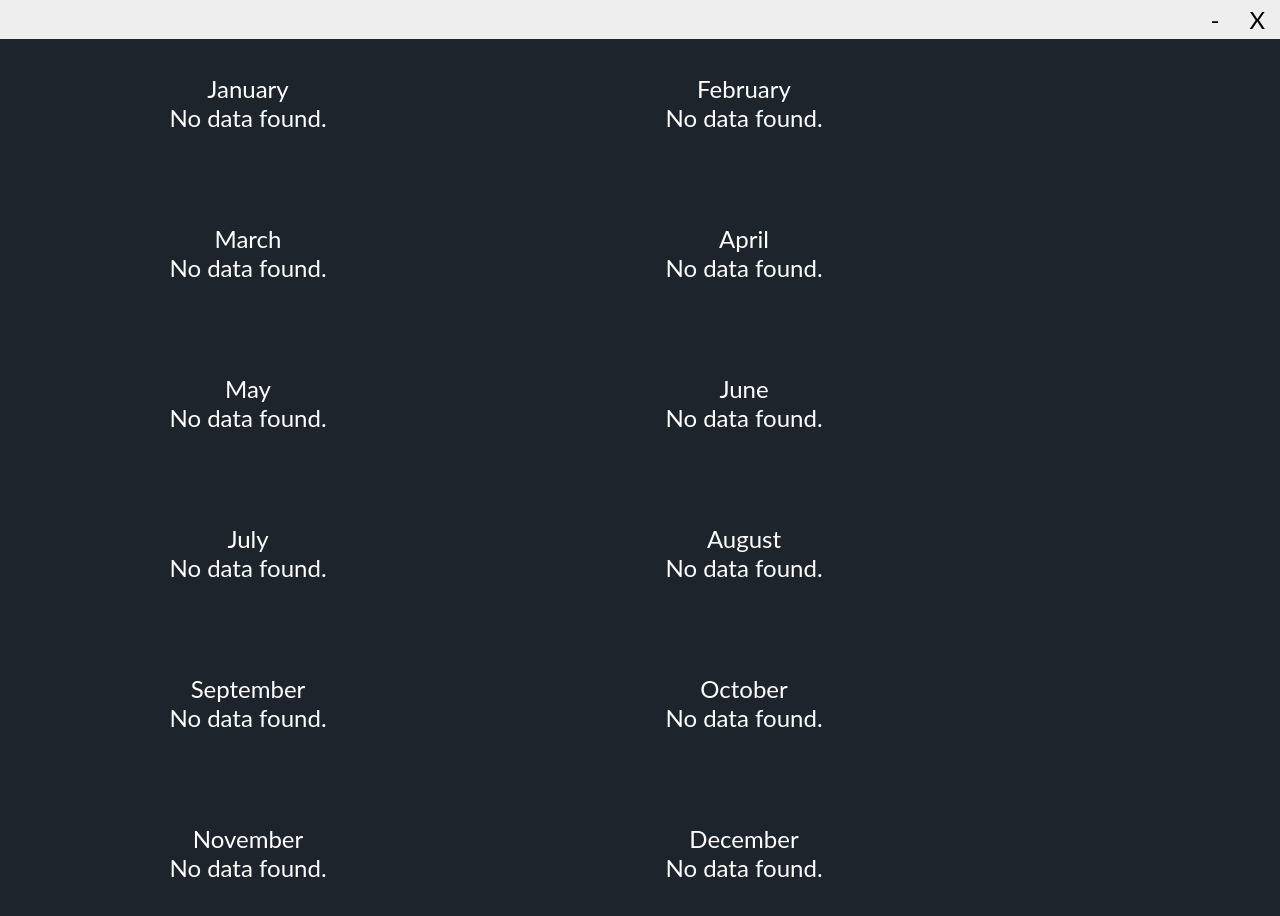
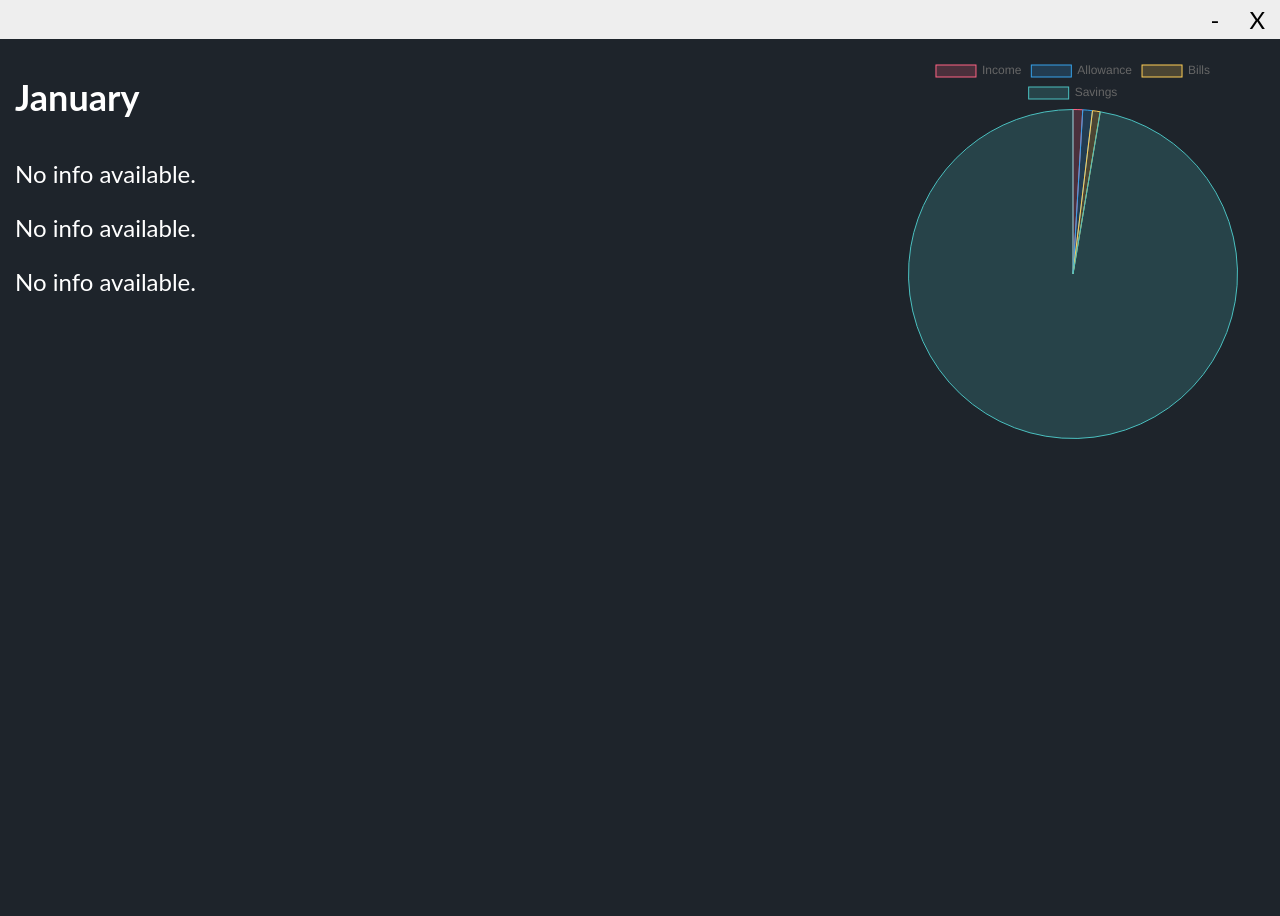
Before and after one commit to rrajra/Budgeteer, an Electron app: page statsPage.html in a window 1280 px wide. After the commit the page ends 800 px from the top, so only its background shows below. Drawn offline with nearby package versions, Linux system fonts and the light colour scheme; no server answers.

Commit message:
Overhauled previous info page.

```diff
--- a/css/stats.css
+++ b/css/stats.css
@@ -69,3 +69,72 @@ header {
 	min-width: 406px;
 	min-height: 60px;
 }
+.monthList p {
+	cursor: pointer;
+	justify-content: normal;
+	padding-left: 15px;
+	width: 150px;
+	font-size: 1.5em;
+}
+.monthList li {
+	color:white;
+	cursor: pointer;
+	overflow: hidden;
+	padding-left: 15px;
+	height: 25%;
+	padding-top: 15px;
+	padding-bottom: 15px;
+}
+.monthList ul:hover {
+	color: lightyellow;
+}
+#monthSelector {
+	margin-top: 75px;
+}
+#displayedMonth:hover {
+	color: rgba(81, 203, 238, 1);
+}
+.Stats {
+	width: 50%;
+}
+.monthList {
+	width: 50%;
+}
+.Stats p {
+	cursor: default;
+	margin-top: 25px;
+	justify-content: normal;
+	padding-left: 15px;
+}
+.hiddenMonths {
+	overflow-y: scroll;
+	width: 175px;
+	height: 145px;
+	display: none;
+	background-color: #1b1e22;
+	scrollbar-width: thin;          /* "auto" or "thin"  */
+	scrollbar-color: blue orange;   /* scroll thumb & track */
+}
+#displayedMonth {
+	padding-bottom: 15px;
+	font-weight: bold;
+}
+#myChart {
+	width: 384px !important;
+	height: 384px !important;
+}
+.canvas {
+	display: flex;
+	flex-direction: row-reverse;
+	margin-right: 0;
+	position: absolute;
+	top: 55px;
+	right: 15px;
+	z-index: 0;
+	overflow: hidden;
+}
+.Everything {
+	display: flex;
+	flex-direction: column;
+	overflow: hidden;
+}
--- /dev/null
+++ b/stats.js
@@ -0,0 +1,101 @@
+document.getElementById('displayedMonth').addEventListener('click', showMenu)
+document.getElementById('uList').addEventListener('click', selectMonth)
+
+window.$ = window.jQuery = require('jquery');
+
+var showing;
+
+var currentMonth = "January";
+var incomeInt = 5;
+var allowanceInt = 5;
+var billsInt = 4;
+var savings = 515;
+
+//Since January is starting date, load data from that 1st.
+window.onload = function(){
+    LoadMonthInfo();
+}
+
+function showMenu() {
+    if(showing == false) {
+    document.getElementById('hideMonths').style.display = "block"
+    showing = true
+    }
+    else {
+        document.getElementById('hideMonths').style.display = "none"
+        showing = false;
+    }
+}
+
+function LoadMonthInfo() {
+    const fs = require('fs');
+    var userData = fs.readFile(__dirname + "\\months" + "\\monthlyData.json", 'utf8', function (err, data) {
+
+    console.log("data is " + data);
+    var parsed = JSON.parse(data);
+    month = parsed.month;
+
+    for(var i = 0; i < parsed.length; i++) {
+        var obj = parsed[i];
+
+        console.log("OBJ is " + obj);
+        console.log("Obj ID(MO) is = " + obj.month0);
+    }
+
+
+   // incomeInt = x;
+   // allowanceInt = x;
+   // billsInt = x;
+   // savings = x;
+})
+makeGraph();
+}
+
+
+function selectMonth() {
+
+    document.getElementById('displayedMonth').textContent
+}
+
+$('.ulClass li').on('click', function () { // internally will iterate and add listener to each li
+    var that = $(this);
+    that.parent().find('li.active').removeClass('active'); // go to parent and then find li
+    $(this).addClass('active');
+    currentMonth = this.innerHTML;
+    console.log(this.innerHTML);
+    document.getElementById('displayedMonth').innerHTML = this.innerHTML;
+    LoadMonthInfo();
+    showMenu();
+});
+
+
+function makeGraph () {
+    var ctx = document.getElementById('myChart');
+    var myChart = new Chart(ctx, {
+    type: 'pie',
+    data: {
+        labels: ['Income', 'Allowance', 'Bills', 'Savings'],
+        datasets: [{
+            label: 'Budget',
+            data: [incomeInt, allowanceInt, billsInt, savings],
+            backgroundColor: [
+                'rgba(255, 99, 132, 0.2)',
+                'rgba(54, 162, 235, 0.2)',
+                'rgba(255, 206, 86, 0.2)',
+                'rgba(75, 192, 192, 0.2)',
+                'rgba(153, 102, 255, 0.2)',
+                'rgba(255, 159, 64, 0.2)'
+            ],
+            borderColor: [
+                'rgba(255, 99, 132, 1)',
+                'rgba(54, 162, 235, 1)',
+                'rgba(255, 206, 86, 1)',
+                'rgba(75, 192, 192, 1)',
+                'rgba(153, 102, 255, 1)',
+                'rgba(255, 159, 64, 1)'
+            ],
+            borderWidth: 1
+        }]
+    },
+});
+}
--- a/statsPage.html
+++ b/statsPage.html
@@ -16,11 +16,37 @@
       </header>
     </div>
 
+<div class="Everything">
+      <div class="monthList" id="monthSelector">
+        <p id="displayedMonth">January</p>
+        <div class="hiddenMonths" id="hideMonths">
+        <ul id="uList" class="ulClass">
+          <li id="Jan">January</li>
+          <li id="Feb">February</li>
+          <li id="Mar">March</li>
+          <li id="Apr">April</li>
+          <li id="May">May</li>
+          <li id="Jun">June</li>
+          <li id="Jul">July</li>
+          <li id="Aug">August</li>
+          <li id="Sep">September</li>
+          <li id="Oct">October</li>
+          <li id="Nov">November</li>
+          <li id="Dec">December</li>
+        </ul>
+        </div>
+      </div>
+        <div class="Stats">
+          <p id="income">No info available.</p>
+          <p id="allowance">No info available.</p>
+          <p id="bills">No info available.</p>
+        </div>
 
-      <div class="monthList" id="monthSelector">
-        <p id="displayedMonth">Janurary</p>
+        <div class="canvas">
+          <canvas id="myChart" width="100" height="100"></canvas>
+        </div>
       </div>
-
+<!----
       <div class="Months">
       <div class="individMonth">
         <p>January</p>
@@ -71,8 +97,11 @@
                     <p id="DecData">No data found.</p>
                     </div>
         </div>
+      -->
 
 
    </body>
    <script src="menuHandler.js"></script>
    <script src="loadPreviousData.js"></script>
+   <script src="stats.js"></script>
+   <script src="node_modules/chart.js/dist/Chart.js"></script>
```
Also changed, not shown: months/monthlyData.json (+11 -6 lines).
